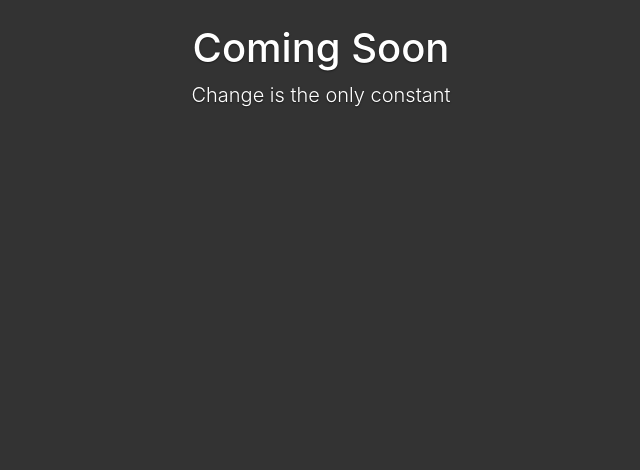
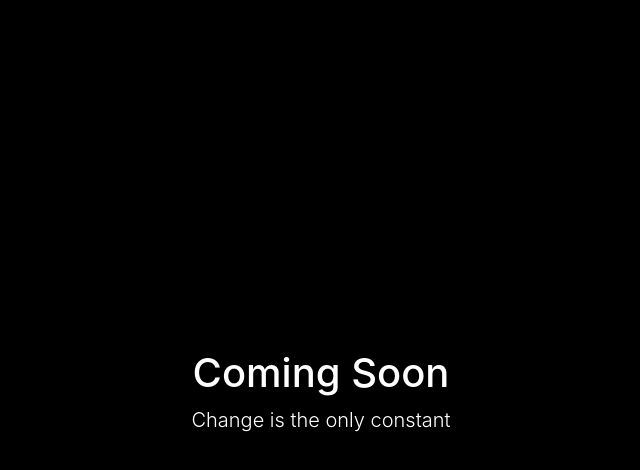
Before and after one commit to xonix999/xonix999, a plain HTML site: page index.html in a window 1280 px wide. Shown: the whole page, without its empty margins (319-959 px from the left). Drawn offline with nearby package versions, Linux system fonts and the light colour scheme.

Commit message:
Update index.html
Take#2

```diff
--- a/index.html
+++ b/index.html
@@ -8,10 +8,13 @@
     <style>
         body {
             height: 100%;
-            background-color: #333;
+            background-color: #000000;
             color: #fff;
             text-align: center;
             text-shadow: 0 .05rem .1rem rgba(0, 0, 0, .5);
+            display: flex;
+            align-items: center;
+            justify-content: center;
         }
 
         .cover-container {
@@ -36,7 +39,11 @@
         }
 
         .cover {
-            padding: 0 1.5rem;
+            display: flex;
+            flex-direction: column;
+            align-items: center;
+            justify-content: center;
+            height: 100vh;
         }
 
         .cover .btn-lg {
@@ -49,18 +56,12 @@
         }
     </style>
 </head>
-<body class="d-flex h-100 text-center">
-    <div class="cover-container d-flex w-100 h-100 p-3 mx-auto flex-column">
-        <header class="masthead mb-auto">
-            <h3 class="masthead-brand"></h3>
-        </header>
-        <main role="main" class="inner cover">
+<body>
+    <div class="cover-container text-center">
+        <main role="main" class="cover">
             <h1 class="cover-heading">Coming Soon</h1>
             <p class="lead">Change is the only constant</p>
         </main>
-        <footer class="mastfoot mt-auto">
-            <p></p>
-        </footer>
     </div>
     <script src="https://code.jquery.com/jquery-3.2.1.slim.min.js"></script>
     <script src="https://cdnjs.cloudflare.com/ajax/libs/popper.js/1.11.0/umd/popper.min.js"></script>
```
